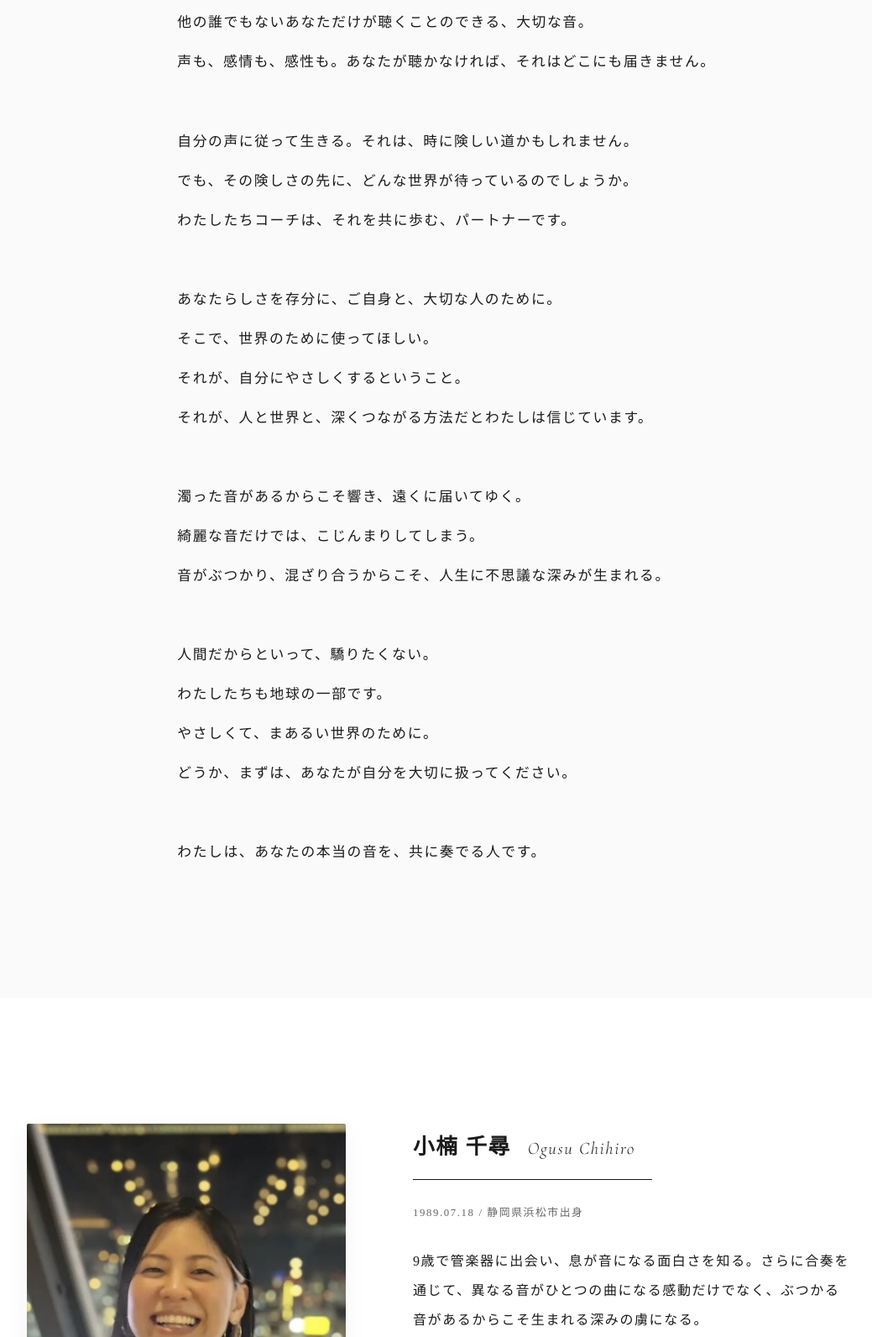
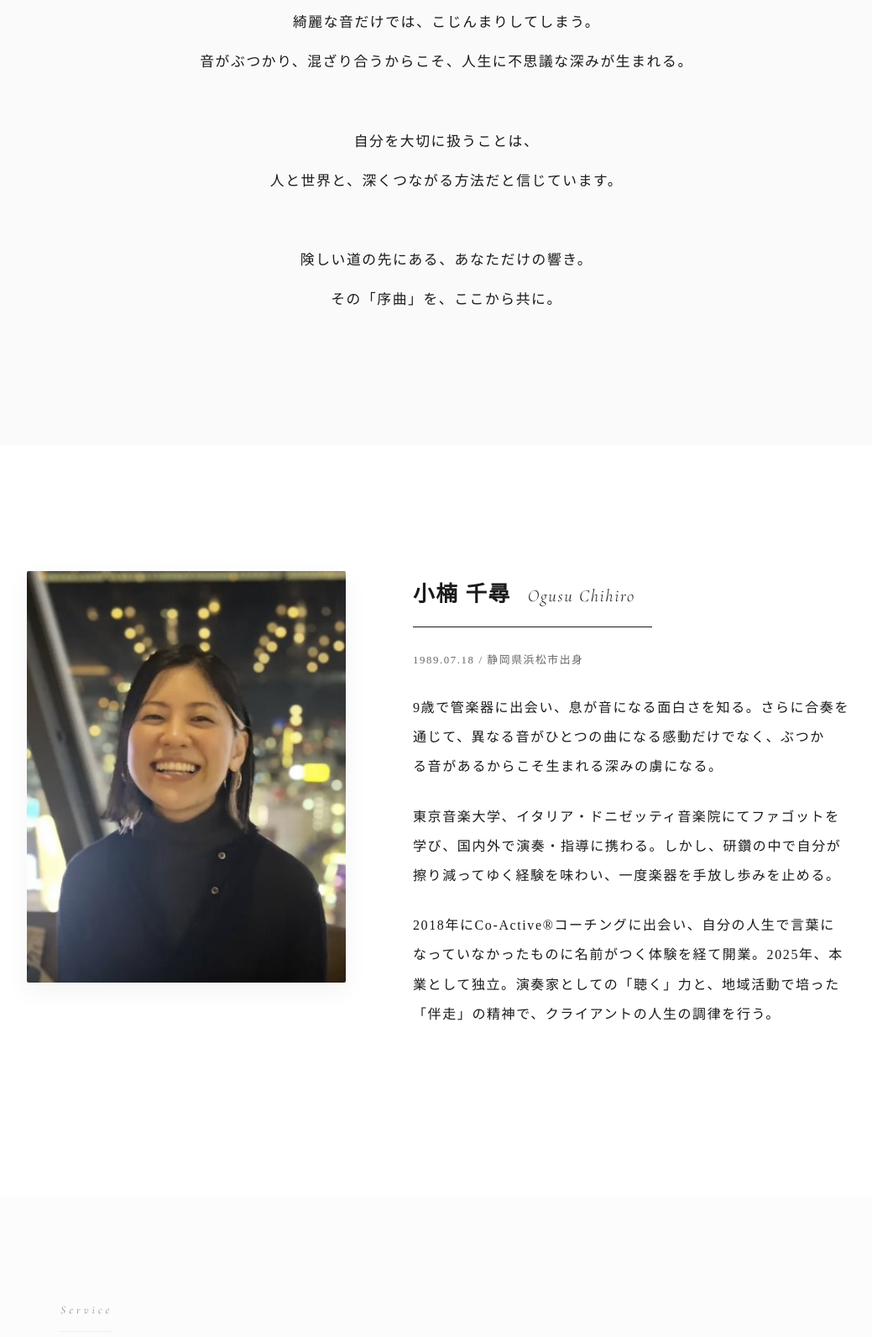
Before and after one commit to Naomitchy/sample-game, a plain HTML site: page index.html in a window 1280 px wide. Shown: the part 1409-3001 px from the top of the page at 84% size, without its empty margins (108-1147 px from the left). Drawn offline with nearby package versions, Linux system fonts and the light colour scheme; no server answers; a web font is replaced by a local one.

Commit message:
Refactor styles for text alignment and layout
Updated CSS styles for text alignment and layout adjustments in various sections.

```diff
--- a/index.html
+++ b/index.html
@@ -224,14 +224,14 @@
             text-align: center;
         }
         .keep-together { display: inline-block; white-space: nowrap; }
-        .message-p { max-width: 800px; margin: 0 auto; font-size: 1.05rem; line-height: 2.8; padding: 0 20px; text-align: left; display: inline-block; }
+        .message-p { max-width: 800px; margin: 0 auto; font-size: 1.05rem; line-height: 2.8; padding: 0 20px; text-align: center; display: inline-block; }
 
-        /* --- About (Refined Layout) --- */
+        /* --- About --- */
         #about { padding: 150px 0; }
         .about-layout {
             display: flex;
             gap: 80px;
-            align-items: flex-start; /* 写真とテキストの上端を揃える */
+            align-items: flex-start;
             margin-bottom: 50px;
         }
         .about-image-wrapper {
@@ -249,7 +249,7 @@
         }
         .about-text-wrapper {
             flex: 1;
-            max-width: 520px;
+            max-width: 550px;
         }
         .profile-head {
             display: flex;
@@ -267,7 +267,10 @@
         .profile-bio p { margin-bottom: 1.5rem; }
         .profile-bio p:last-child { margin-bottom: 0; }
 
-        /* --- Service --- */
+        /* PC版専用の改行制御 */
+        .pc-only { display: inline; }
+
+        /* --- Service, Voice, Contact etc. --- */
         #service { padding: 120px 0; background-color: #fcfcfc; }
         .service-category-title { font-size: 0.85rem; color: var(--accent); margin: 60px 0 30px; letter-spacing: 0.3em; border-left: 3px solid var(--accent); padding-left: 15px; }
         details { margin-bottom: 25px; border: 1px solid var(--line); border-radius: 2px; background: white; transition: 0.3s; }
@@ -281,7 +284,6 @@
         .service-cta { display: inline-block; margin-top: 25px; padding: 12px 24px; border: 1px solid var(--accent); color: var(--accent); text-decoration: none; font-size: 0.8rem; letter-spacing: 0.1em; transition: 0.3s; border-radius: 2px; }
         .service-cta:hover { background: var(--accent); color: white; }
 
-        /* --- Voice Slider --- */
         #voice { padding: 150px 0; background-color: var(--text); color: white; overflow: hidden; }
         .voice-slider-wrapper { position: relative; width: 100%; max-width: 1200px; margin: 60px auto 0; padding: 0 60px; }
         .voice-slider { display: flex; gap: 30px; overflow-x: auto; scroll-snap-type: x mandatory; scrollbar-width: none; padding: 20px 0; }
@@ -296,7 +298,6 @@
         .slider-btn.next { right: 0; }
         .slider-btn.hidden { opacity: 0; visibility: hidden; }
 
-        /* --- Contact --- */
         #contact { position: relative; padding: 120px 0 150px; background: #ffffff; overflow: hidden; }
         #contactCanvas { position: absolute; top: 0; left: 0; width: 100%; height: 100%; z-index: 0; pointer-events: none; }
         #contact .container { position: relative; z-index: 1; max-width: 600px; margin: 0 auto; }
@@ -313,7 +314,6 @@
         .sns-item { font-family: 'Cormorant Garamond', serif; font-style: italic; color: var(--sub-text); text-decoration: none; letter-spacing: 0.2em; font-size: 0.9rem; transition: 0.3s; }
         .sns-item:hover { color: var(--accent); }
 
-        /* --- Footer --- */
         footer { padding: 100px 0 60px; text-align: center; border-top: 1px solid var(--line); background-color: #fff; }
         .footer-logo { display: block; margin-bottom: 30px; }
         .footer-nav { display: flex; justify-content: center; gap: 25px; margin-bottom: 40px; flex-wrap: wrap; }
@@ -321,7 +321,6 @@
         .footer-nav a:hover { color: var(--accent); }
         .copyright { font-size: 0.7rem; color: #999; font-family: 'Cormorant Garamond', serif; }
 
-        /* --- Modal --- */
         .modal-overlay { position: fixed; top: 0; left: 0; width: 100%; height: 100%; background: rgba(255, 252, 248, 0.85); display: flex; align-items: center; justify-content: center; z-index: 2000; backdrop-filter: blur(8px); opacity: 0; pointer-events: none; transition: opacity 0.8s ease; }
         .modal-overlay.is-visible { opacity: 1; pointer-events: auto; }
         .modal-content { background: white; width: 90%; max-width: 640px; max-height: 80vh; padding: 60px 50px; position: relative; overflow-y: auto; box-shadow: 0 20px 60px rgba(142, 126, 106, 0.1); border-radius: 4px; transform: translateY(30px); transition: transform 1.2s cubic-bezier(0.2, 0.8, 0.2, 1); }
@@ -345,6 +344,14 @@
             .nav-desktop { display: none; }
             .nav-toggle { display: flex; }
 
+            /* スマホ版ではPC用の強制改行を無効化し、言葉の保持設定も解除する */
+            .pc-only { display: none !important; }
+            .keep-together {
+                white-space: normal !important;
+                display: inline !important;
+                word-break: break-all;
+            }
+
             .hero-copy-part {
                 font-size: 1.6rem;
                 letter-spacing: 0.2em;
@@ -361,19 +368,17 @@
                 line-height: 1.6;
                 opacity: 0.9;
             }
-            .hero-sub-copy span { white-space: normal; display: inline; }
 
             #journal { padding: 60px 0 40px; }
             .news-item { flex-direction: column; gap: 0; padding: 12px 0; line-height: 1.4; }
-            .news-item span:first-child { flex: none; width: auto; font-size: 0.75rem; margin-bottom: 4px; opacity: 0.8; }
-            .news-item span:last-child { flex: none; font-size: 0.85rem; line-height: 1.6; word-break: break-all; }
-
             .message-lead { font-size: 1.15rem; margin-bottom: 40px; padding: 0 20px; line-height: 1.8; }
-            .message-p { line-height: 2.2; font-size: 0.95rem; }
+            .message-p { line-height: 2.2; font-size: 0.95rem; width: 100%; max-width: 100%; }
 
             .about-layout { flex-direction: column; gap: 30px; }
             .about-image-wrapper { width: 100%; position: static; }
             .profile-head { flex-direction: column; align-items: flex-start; gap: 5px; width: 100%; }
+            .profile-bio p { line-height: 2.0; font-size: 0.95rem; text-align: left; width: 100%; max-width: 100%; }
+
             .voice-slider-wrapper { padding: 0 15px; }
             .voice-card { flex: 0 0 88%; padding: 35px 25px; min-height: 420px; }
             .slider-btn { display: none; }
@@ -433,23 +438,12 @@
                 <span class="keep-together">いつも、なきものに</span><span class="keep-together">していませんか？</span>
             </p>
             <div class="message-p fade">
-				他の誰でもないあなただけが聴くことのできる、大切な音。<br>
-                声も、感情も、感性も。あなたが聴かなければ、それはどこにも届きません。<br><br>
-                自分の声に従って生きる。それは、時に険しい道かもしれません。<br>
-				でも、その険しさの先に、どんな世界が待っているのでしょうか。<br>
-				わたしたちコーチは、それを共に歩む、パートナーです。<br><br>
-                あなたらしさを存分に、ご自身と、大切な人のために。<br>
-                そこで、世界のために使ってほしい。<br>
-                それが、自分にやさしくするということ。<br>
-                それが、人と世界と、深くつながる方法だとわたしは信じています。<br><br>
-                濁った音があるからこそ響き、遠くに届いてゆく。<br>
-                綺麗な音だけでは、こじんまりしてしまう。<br>
-                音がぶつかり、混ざり合うからこそ、人生に不思議な深みが生まれる。<br><br>
-                人間だからといって、驕りたくない。<br>
-                わたしたちも地球の一部です。<br>
-                やさしくて、まあるい世界のために。<br>
-                どうか、まずは、あなたが自分を大切に扱ってください。<br><br>
-				わたしは、あなたの本当の音を、共に奏でる人です。
+                <span class="keep-together">綺麗な音だけでは、こじんまりしてしまう。</span><br class="pc-only">
+                <span class="keep-together">音がぶつかり、混ざり合うからこそ、人生に不思議な深みが生まれる。</span><br><br>
+                <span class="keep-together">自分を大切に扱うことは、</span><br class="pc-only">
+                <span class="keep-together">人と世界と、深くつながる方法だと信じています。</span><br><br>
+                <span class="keep-together">険しい道の先にある、あなただけの響き。</span><br class="pc-only">
+                <span class="keep-together">その「序曲」を、ここから共に。</span>
             </div>
         </div>
     </section>
@@ -466,9 +460,22 @@
                 </div>
                 <p class="profile-sub fade">1989.07.18 / 静岡県浜松市出身</p>
                 <div class="profile-bio fade">
-                    <p>9歳で管楽器に出会い、息が音になる面白さを知る。さらに合奏を通じて、異なる音がひとつの曲になる感動だけでなく、ぶつかる音があるからこそ生まれる深みの虜になる。</p>
-                    <p>東京音楽大学、イタリア・ドニゼッティ音楽院にてファゴットを学び、国内外で演奏・指導に携わる。しかし、研鑽の中で自分が擦り減ってゆく経験を味わい、一度楽器を手放し歩みを止める。</p>
-                    <p>2018年にCo-Active®コーチングに出会い、自分の人生で言葉になっていなかったものに名前がつく体験を経て開業。2025年、本業として独立。演奏家としての「聴く」力と、地域活動で培った「伴走」の精神で、クライアントの人生の調律を行う。</p>
+                    <p>
+                        <span class="keep-together">9歳で管楽器に出会い、息が音になる面白さを知る。さらに合奏を</span><br class="pc-only">
+                        <span class="keep-together">通じて、異なる音がひとつの曲になる感動だけでなく、ぶつか</span><br class="pc-only">
+                        <span class="keep-together">る音があるからこそ生まれる深みの虜になる。</span>
+                    </p>
+                    <p>
+                        <span class="keep-together">東京音楽大学、イタリア・ドニゼッティ音楽院にてファゴットを</span><br class="pc-only">
+                        <span class="keep-together">学び、国内外で演奏・指導に携わる。しかし、研鑽の中で自分が</span><br class="pc-only">
+                        <span class="keep-together">擦り減ってゆく経験を味わい、一度楽器を手放し歩みを止める。</span>
+                    </p>
+                    <p>
+                        <span class="keep-together">2018年にCo-Active®コーチングに出会い、自分の人生で言葉に</span><br class="pc-only">
+                        <span class="keep-together">なっていなかったものに名前がつく体験を経て開業。2025年、本</span><br class="pc-only">
+                        <span class="keep-together">業として独立。演奏家としての「聴く」力と、地域活動で培った</span><br class="pc-only">
+                        <span class="keep-together">「伴走」の精神で、クライアントの人生の調律を行う。</span>
+                    </p>
                 </div>
             </div>
         </div>
```
